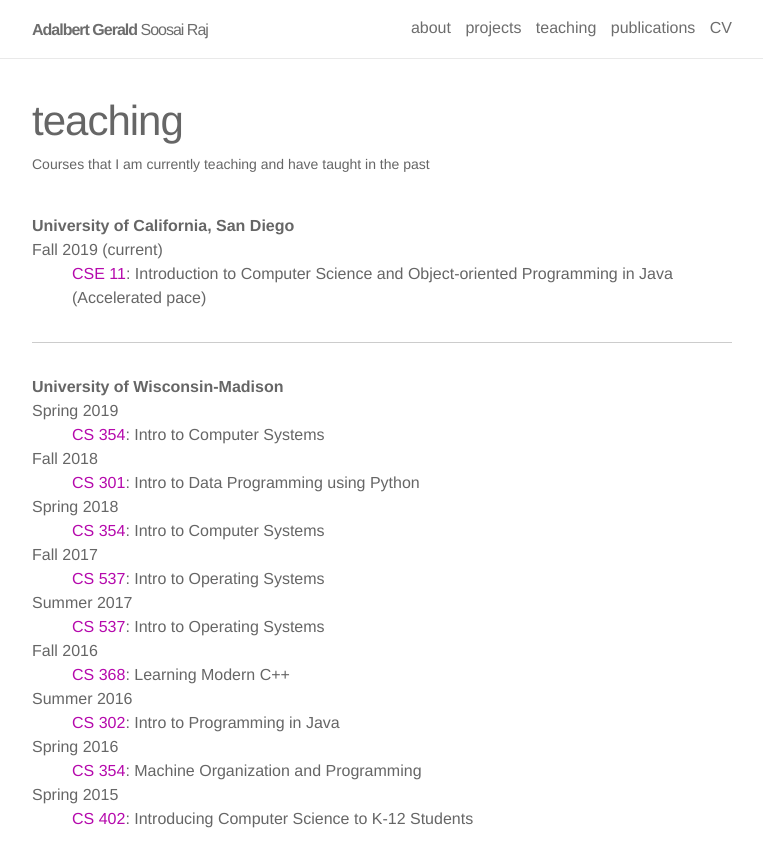
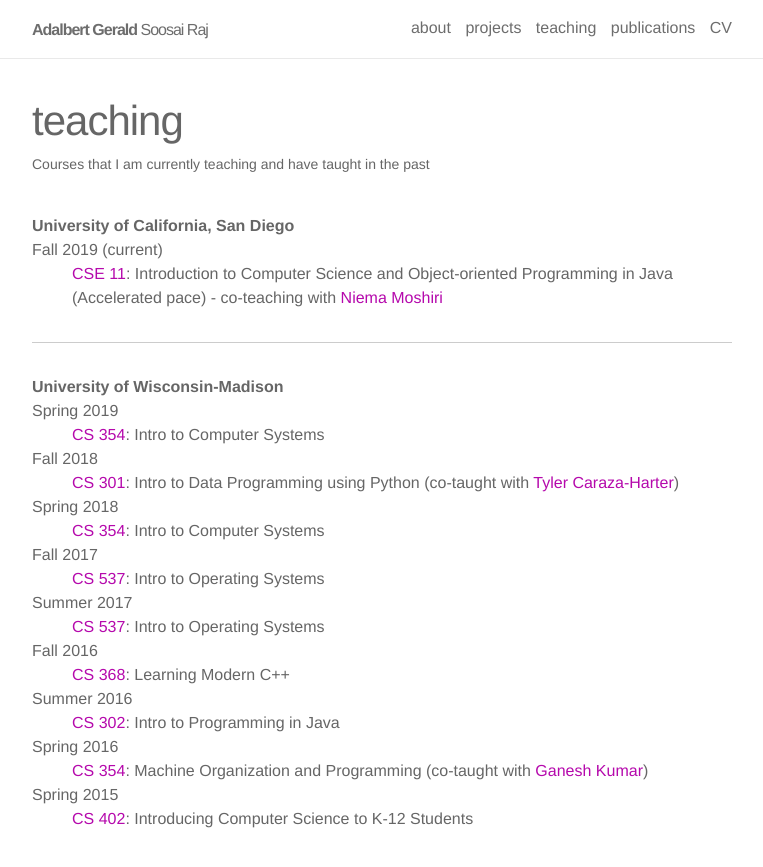
Before and after one commit to adalbertgerald/adalbertgerald.github.io, a Jekyll site: the page built from _pages/teaching.md, in a window 1280 px wide and 947 px high. Shown: the top 867 px of the window, without its empty margins (258-1021 px from the left). Built offline with Jekyll 4.4.1, drawn with Linux system fonts in a browser that asks for light colours; nearby versions of some CDN libraries.

Commit message:
Added instructors whom I have co-taught with.

```diff
--- a/_pages/teaching.md
+++ b/_pages/teaching.md
@@ -8,7 +8,7 @@
 
 **University of California, San Diego**
 Fall 2019 (current)
-: [CSE 11](http://bit.ly/cse-11-fall-2019): Introduction to Computer Science and Object-oriented Programming in Java (Accelerated pace)
+: [CSE 11](http://bit.ly/cse-11-fall-2019): Introduction to Computer Science and Object-oriented Programming in Java (Accelerated pace) - co-teaching with [Niema Moshiri](https://niema.net/)
 
 ---
 
@@ -17,7 +17,7 @@
 : [CS 354](http://pages.cs.wisc.edu/~gerald/cs354/Spring2019/): Intro to Computer Systems
 
 Fall 2018
-: [CS 301](https://tyler.caraza-harter.com/cs301/fall18/home.html): Intro to Data Programming using Python
+: [CS 301](https://tyler.caraza-harter.com/cs301/fall18/home.html): Intro to Data Programming using Python (co-taught with [Tyler Caraza-Harter](https://tyler.caraza-harter.com/))
 
 Spring 2018
 : [CS 354](http://pages.cs.wisc.edu/~gerald/cs354/Spring18/): Intro to Computer Systems
@@ -35,7 +35,7 @@
 : [CS 302](http://pages.cs.wisc.edu/~gerald/cs302/): Intro to Programming in Java
 
 Spring 2016
-: [CS 354](http://pages.cs.wisc.edu/~gerald/cs354/Spring16/): Machine Organization and Programming
+: [CS 354](http://pages.cs.wisc.edu/~gerald/cs354/Spring16/): Machine Organization and Programming (co-taught with [Ganesh Kumar](http://pages.cs.wisc.edu/~ganz/))
 
 Spring 2015
 : [CS 402](https://sites.google.com/site/uwmadisoncsafterschool/): Introducing Computer Science to K-12 Students
```
Also changed, not shown: 1 other file.
